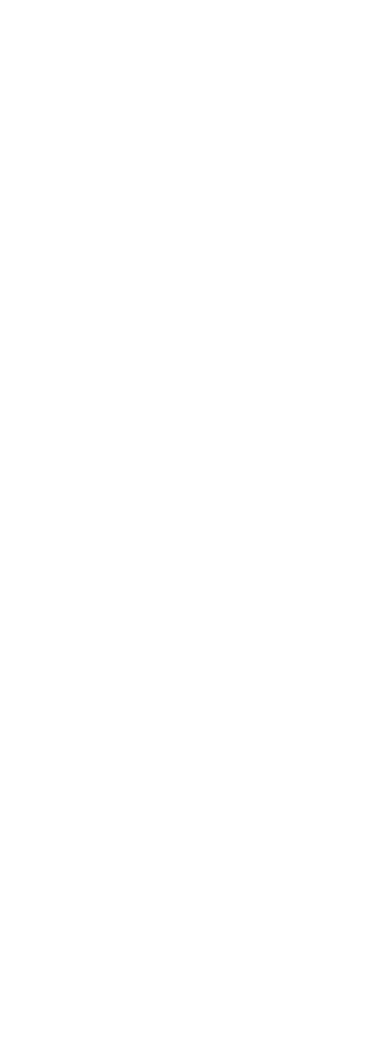
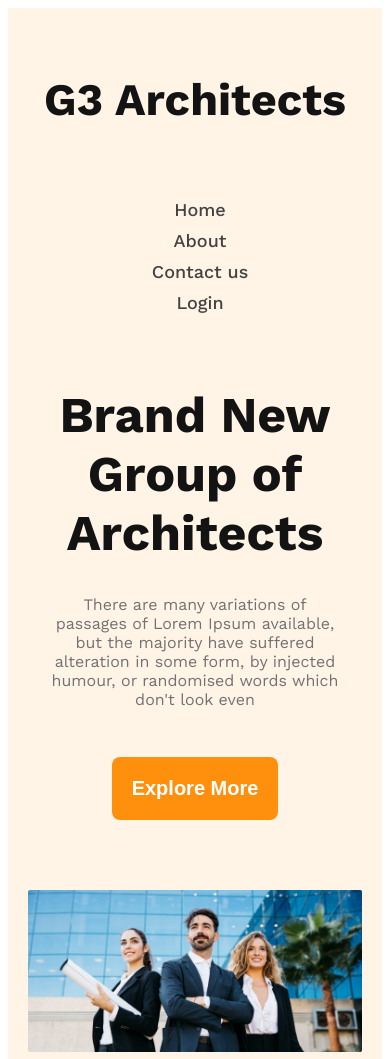
Before and after one commit to ShahriarShawon24/architect-web-responsive, a plain HTML site: page index.html in a window 390 px wide. Shown: the top 1059 px of the page. Before the commit the page ends 844 px from the top, so only its background shows below. Drawn offline with nearby package versions, Linux system fonts and the light colour scheme.

Commit message:
nav section complite

```diff
--- a/index.html
+++ b/index.html
@@ -1,12 +1,49 @@
 <!DOCTYPE html>
 <html lang="en">
+
 <head>
     <meta charset="UTF-8">
     <meta name="viewport" content="width=device-width, initial-scale=1.0">
     <title>Articect web for responsive</title>
+    <link rel="preconnect" href="https://fonts.googleapis.com">
+    <link rel="preconnect" href="https://fonts.gstatic.com" crossorigin>
+    <link href="https://fonts.googleapis.com/css2?family=Work+Sans:ital,wght@0,100..900;1,100..900&display=swap"
+        rel="stylesheet">
+    <link rel="stylesheet" href="styles/architect.css">
 </head>
+
 <body>
     <header>
+        <nav class="nav-container">
+            <h3 class="nav-h3">
+                G3 Architects
+
+            </h3>
+            <ul class="nav-ul">
+                <li><a href="">Home</a> </li>
+                <li><a href="">About</a> </li>
+                <li><a href="">Contact us</a> </li>
+                <li><a href=""> Login</a></li>
+            </ul>
+        </nav>
+        <div class="banner-section" >
+            <div class=" banner-container">
+                <h1>
+                    Brand New <br>
+                    Group of Architects
+
+
+                </h1>
+                <p>
+                    There are many variations of passages of Lorem Ipsum available, but the majority have suffered alteration in some form, by injected humour, or randomised words which don't look even
+
+                </p>
+                <button class="primary-btn" type="button"><span class="primary-btn-text">Explore More</span></button>
+            </div>
+            <div class="banner-img">
+                <img src="images/banner.png" alt="">
+            </div>
+        </div>
 
     </header>
     <main>
@@ -17,4 +54,5 @@
     </footer>
 
 </body>
+
 </html>
--- /dev/null
+++ b/styles/architect.css
@@ -0,0 +1,154 @@
+/* full body styles */
+body {
+    font-family: "Work Sans", sans-serif;
+
+}
+
+/* nav container */
+
+header {
+    background-color: rgba(255, 144, 14, 0.1);
+    padding: 50px 240px;
+
+}
+
+.nav-container {
+    display: grid;
+    grid-template-columns: repeat(2, 1fr);
+
+}
+
+.nav-h3 {
+    color: rgb(19, 19, 19);
+
+    font-size: 45px;
+    font-weight: 700;
+
+
+
+}
+
+.nav-ul {
+    display: flex;
+    justify-content: space-between;
+    list-style: none;
+    align-items: center;
+
+
+
+    font-size: 18px;
+    font-weight: 500;
+
+
+}
+
+ul a {
+    text-decoration: none;
+    color: rgb(66, 66, 66);
+}
+
+/* banner container */
+.banner-section {}
+
+.banner-container {
+    text-align: center;
+    padding: 20px 20px;
+}
+
+.banner-container h1 {
+    color: rgb(19, 19, 19);
+
+    font-size: 64px;
+    font-weight: 700;
+
+}
+
+.banner-container p {
+    color: rgb(114, 114, 114);
+
+    font-size: 16px;
+    font-weight: 400;
+
+}
+
+.primary-btn {
+    border-radius: 8px;
+
+    background: rgb(255, 144, 14);
+    padding: 20px 20px;
+    border: 0;
+    margin-top: 32px;
+
+}
+
+.primary-btn-text {
+    color: rgb(255, 255, 255);
+
+    font-size: 20px;
+    font-weight: 600;
+
+
+}
+
+
+.banner-img img {
+    width: 100%;
+    margin-top: 50px;
+}
+
+
+/* responsive media small device */
+@media screen and (max-width:576px) {
+    header {
+        padding: 20px 20px;
+    }
+
+    .nav-container {
+        display: grid;
+        grid-template-columns: repeat(1, 1fr);
+        align-items: center;
+
+    }
+
+    .nav-h3 {
+        text-align: center;
+    }
+
+    .nav-ul {
+        display: block;
+        margin-right: 20px;
+
+
+
+    }
+
+    li {
+        text-align: center;
+        padding-top: 10px;
+        padding-right: 10px;
+
+    }
+
+    /* nav section end */
+    /* banner section */
+    .banner-section {
+        display: block;
+    }
+    .banner-container h1{
+        font-size: 50px;
+    }
+
+
+
+
+}
+
+/* responsive for media devices */
+@media screen and (min-width:576px) and (max-width:1200px) {
+    header {
+        padding: 50px 50px;
+    }
+
+
+
+}
```
